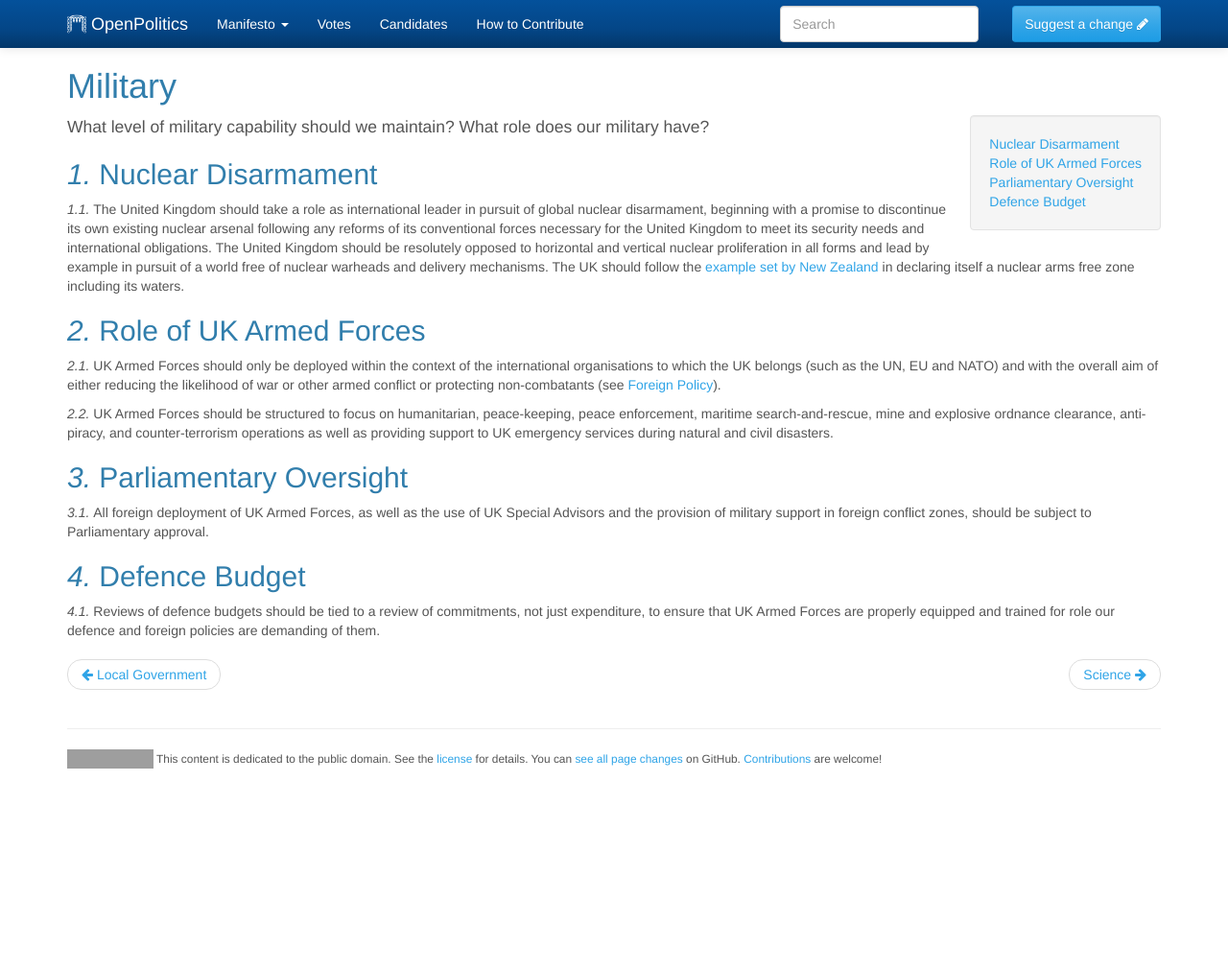
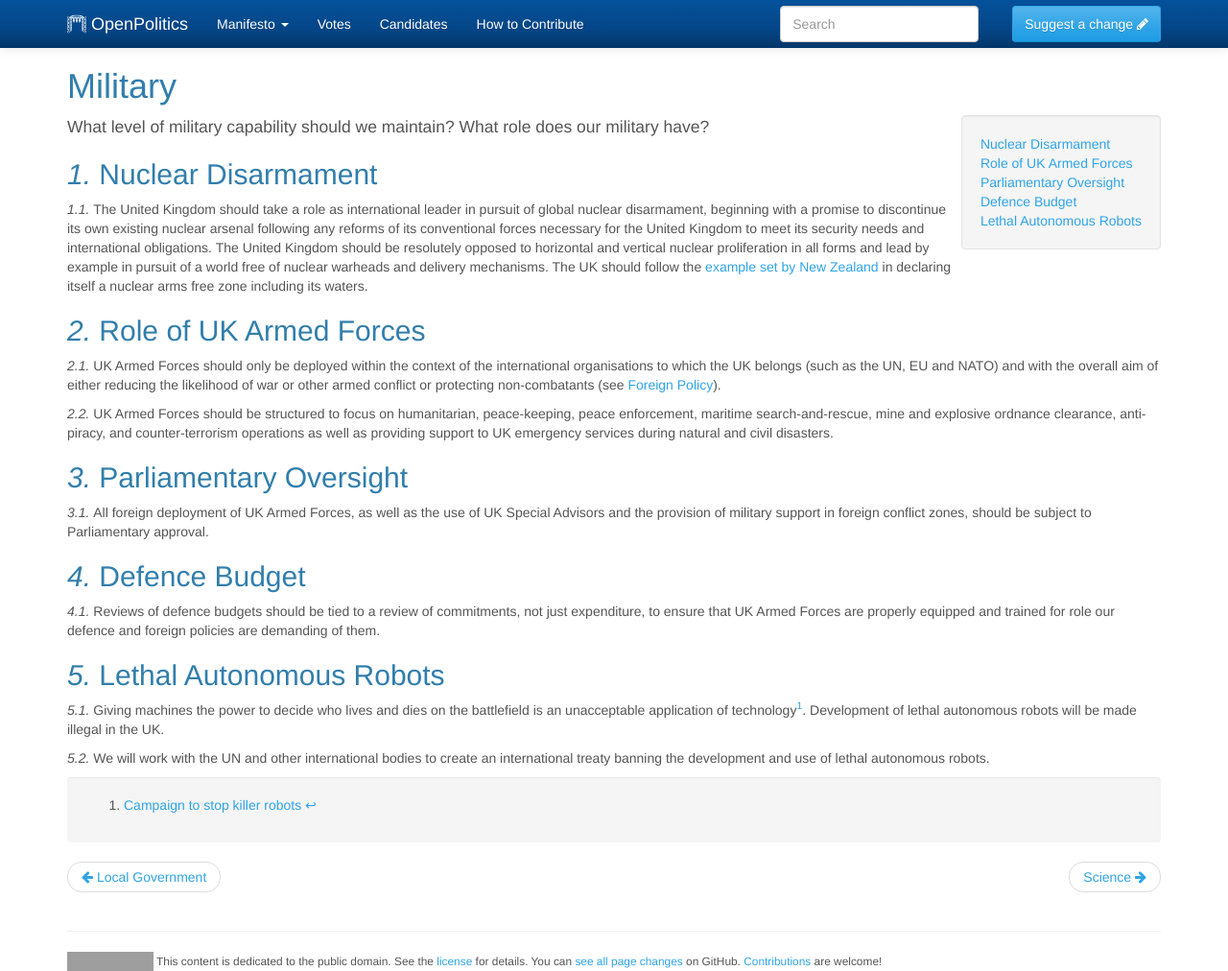
Before and after one commit to openpolitics/manifesto, a Jekyll site: the page built from manifesto/military.md, in a window 1280 px wide and 1012 px high. Shown: the whole window at 96% size. Built offline with Jekyll 4.4.1, drawn with Linux system fonts in a browser that asks for light colours; grey boxes are pictures that could not be loaded.

Commit message:
Ban killer robots

```diff
--- a/manifesto/military.md
+++ b/manifesto/military.md
@@ -27,3 +27,11 @@ All foreign deployment of UK Armed Forces, as well as the use of UK Special Advi
 ## Defence Budget
 
 Reviews of defence budgets should be tied to a review of commitments, not just expenditure, to ensure that UK Armed Forces are properly equipped and trained for role our defence and foreign policies are demanding of them.
+
+## Lethal Autonomous Robots
+
+Giving machines the power to decide who lives and dies on the battlefield is an unacceptable application of technology[^1]. Development of lethal autonomous robots will be made illegal in the UK.
+
+We will work with the UN and other international bodies to create an international treaty banning the development and use of lethal autonomous robots.
+
+[^1]: [Campaign to stop killer robots](http://www.stopkillerrobots.org/the-solution/)
```
